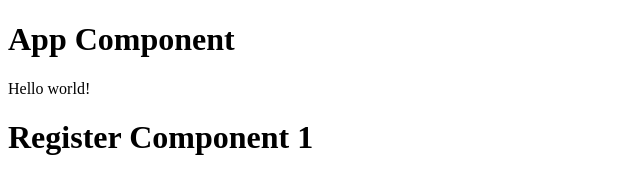
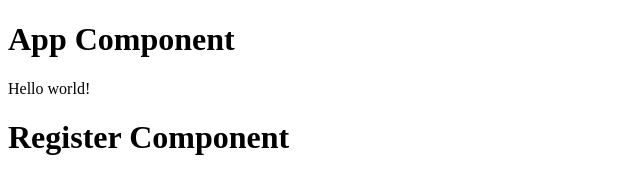
Before and after one commit to vamandeshmukh/ibm-react-app-june-2024, a React (Create React App) app: page / in a window 1280 px wide. Shown: the top 176 px of the page, without its empty margins (0-640 px from the left). Built offline with nearby package versions, Linux system fonts and the light colour scheme.

Commit message:
reactjs-intro

```diff
--- a/src/components/Register.js
+++ b/src/components/Register.js
@@ -13,7 +13,6 @@ const Register = () => {
     const [message, setMessage] = useState('');
 
     const handleInput = (evt) => {
-        console.log('before change', registerData);
         setRegisterData({
             ...registerData,
             [evt.target.name]: evt.target.value,
@@ -31,9 +30,14 @@ const Register = () => {
         //     .catch(() => {});
 
         axios.post(apiUrl, registerData)
-            .then(() => { })
-            .catch(() => { });
-
+            .then((response) => {
+                console.log(response.data);
+                setMessage(`Hi ${response.data.username}! You've registered successfully!`);
+            })
+            .catch((error) => {
+                console.error(error);
+                setMessage(error.message);
+            });
 
         setRegisterData({
             username: '',
@@ -44,7 +48,7 @@ const Register = () => {
     return (
         <>
             <>
-                <h1>Register Component 1</h1>
+                <h1>Register Component</h1>
                 <form onSubmit={handleSubmit}>
                     <input type="text" name="username" value={registerData.username} onChange={handleInput} />
                     <br />
```
